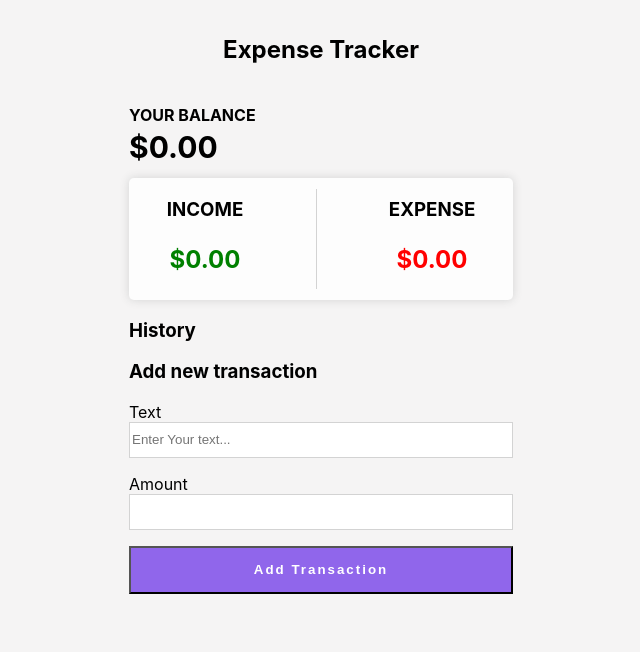
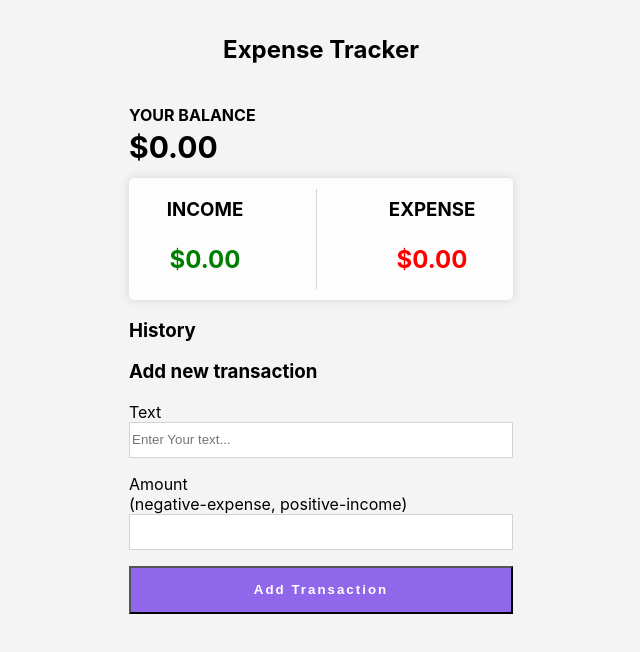
Before and after one commit to amin-aoka/Expense-Tracker, a React (Create React App) app: page / in a window 1280 px wide. Shown: the top 652 px of the page, without its empty margins (319-959 px from the left). Built offline with nearby package versions, Linux system fonts and the light colour scheme.

Commit message:
labels added

```diff
--- a/src/Components/Add.js
+++ b/src/Components/Add.js
@@ -18,7 +18,8 @@ export function Add ({onAdd}){
                 <input className="myinput" type = "text" placeholder="Enter Your text..."
                  onChange = {e=> {setText (e.target.value)}}></input>
 
-                <label>Amount</label>
+                <label> Amount </label>
+               <label>(negative-expense, positive-income)</label>
                 <input className="myinput" type = "number"
                 onChange= {(e)=>{setAmount(e.target.value)}}></input>
                  <input className="mysubmit" type="submit" value="Add Transaction" ></input>
```
